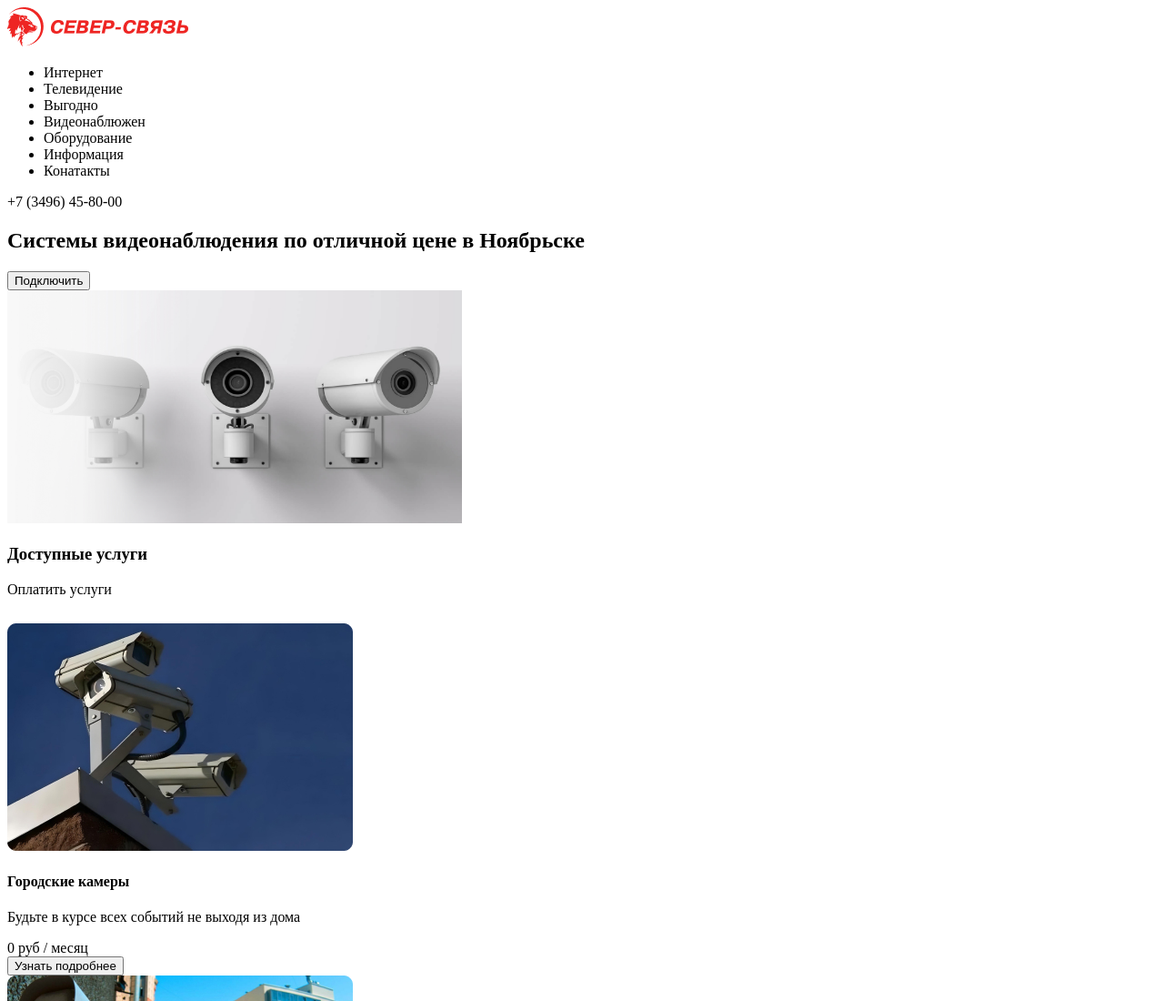
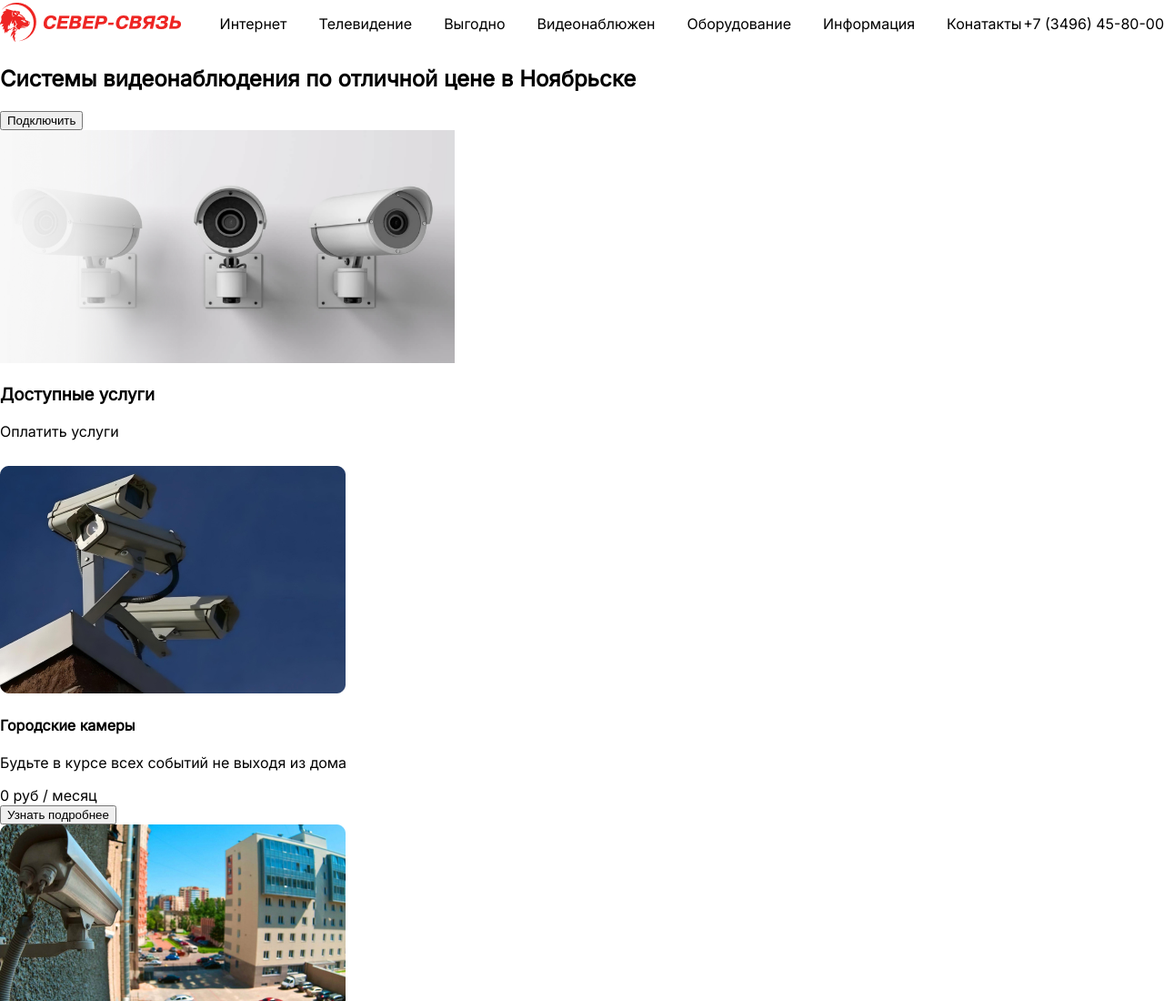
Before and after one commit to T1moQ/new-tz, a plain HTML site: page index.html in a window 1280 px wide. Shown: the top 1100 px of the page at 91% size. Drawn offline with Linux system fonts and the light colour scheme.

Commit message:
styles work

```diff
--- a/index.html
+++ b/index.html
@@ -4,13 +4,18 @@
 <head>
    <meta charset="UTF-8">
    <meta name="viewport" content="width=device-width, initial-scale=1.0">
+   <link rel="stylesheet" href="/styles/style.css">
+   <link rel="preconnect" href="https://fonts.googleapis.com">
+   <link rel="preconnect" href="https://fonts.gstatic.com" crossorigin>
+   <link href="https://fonts.googleapis.com/css2?family=Inter&display=swap" rel="stylesheet">
    <title>Tz-Task</title>
 </head>
 
 <body>
-   <header>
+   <div class="container">
+      <header class="wrapper header">
          <div class="logo"><img src="/img/logo.png" alt=""></div>
-      <ul class="manu">
+         <ul class="menu">
             <li class="menu_item">Интернет</li>
             <li class="menu_item">Телевидение</li>
             <li class="menu_item">Выгодно</li>
@@ -21,7 +26,7 @@
          </ul>
          <div class="phone">+7 (3496) 45-80-00</div>
       </header>
-   <main>
+      <main class="wrapper">
          <section class="cover">
             <div class="titleSect">
                <h2 class="title">Системы видеонаблюдения по отличной цене в Ноябрьске</h2>
@@ -38,7 +43,8 @@
             <div class="card_box">
                <div class="camera_card">
                   <div class="card_img"><img
-                     src="/img/301265-dba3702550e00deaebde94921b1e336ecc26ac50-fotor-20231111133228 1.jpg" alt=""></div>
+                        src="/img/301265-dba3702550e00deaebde94921b1e336ecc26ac50-fotor-20231111133228 1.jpg" alt="">
+                  </div>
                   <h4 class="card_title">Городские камеры</h4>
                   <p class="card_description">Будьте в курсе всех событий не выходя из дома</p>
                   <div class="card_price">
@@ -49,17 +55,20 @@
                <div class="camera_card">
                   <div class="card_img"><img src="/img/yard.jpg" alt=""></div>
                   <h4 class="card_title">Дворовые камеры</h4>
-               <p class="card_description">Наблюдайте за вашим имуществом не выходя из дома через любое устройство</p>
+                  <p class="card_description">Наблюдайте за вашим имуществом не выходя из дома через любое устройство
+                  </p>
                   <div class="card_price">
                      <div class="price">0 руб / месяц</div>
                      <button class="card_price_btn">Узнать подробнее</button>
                   </div>
                </div>
                <div class="camera_card">
-               <div class="card_img"><img src="/img/2wyfe8uqlr39d64mkxmm9bnv43vuymxj-fotor-20231111132530 2.jpg" alt="">
+                  <div class="card_img"><img src="/img/2wyfe8uqlr39d64mkxmm9bnv43vuymxj-fotor-20231111132530 2.jpg"
+                        alt="">
                   </div>
                   <h4 class="card_title">Персональные камеры</h4>
-               <p class="card_description">Где бы вы ни находились, вы всегда можете узнать о происходящем дома с любого
+                  <p class="card_description">Где бы вы ни находились, вы всегда можете узнать о происходящем дома с
+                     любого
                      устройства</p>
                   <div class="card_price">
                      <div class="price">350 руб / месяц</div>
@@ -67,9 +76,11 @@
                   </div>
                </div>
             </div>
-         </div>
          </section>
       </main>
+   </div>
+   </div>
+
 </body>
 
 </html>
--- a/styles/style.css
+++ b/styles/style.css
@@ -0,0 +1,36 @@
+body {
+   margin: 0;
+   list-style: none;
+   font-family: 'Inter', sans-serif;
+}
+
+.container {
+   max-width: 1920px;
+   margin: 0 auto;
+}
+
+.wrapper {
+   max-width: 1440px;
+   height: 100%;
+   margin: 0 auto;
+}
+
+.header {
+   display: flex;
+   justify-content: space-between;
+   align-items: center;
+}
+
+.menu {
+   list-style: none;
+   display: flex;
+   column-gap: 35px;
+}
+
+.menu_item {
+   font-size: 16px;
+}
+
+.logo {
+   width: 200px;
+}
```
Lines whose indentation alone changed are shown as unchanged.
